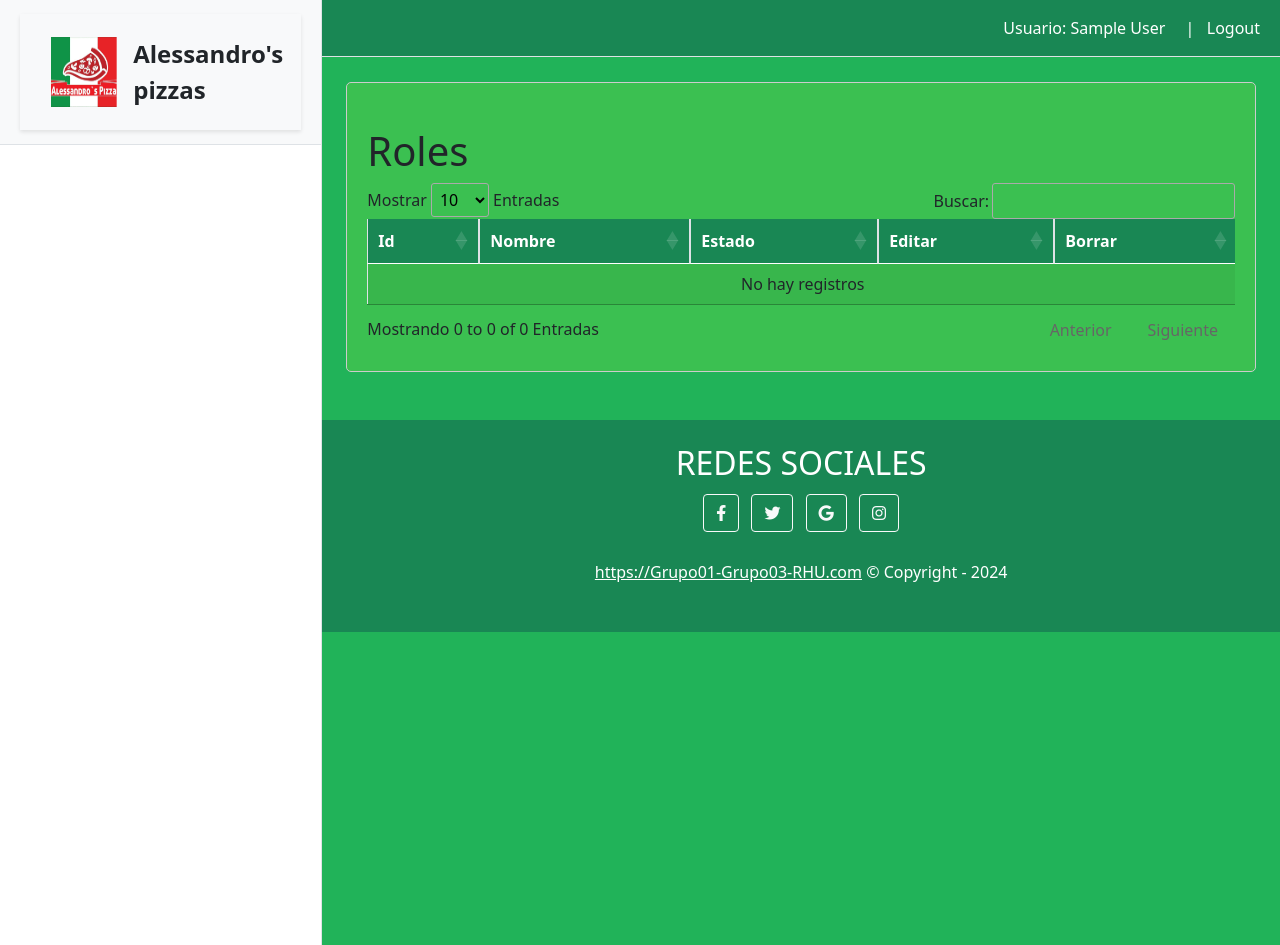
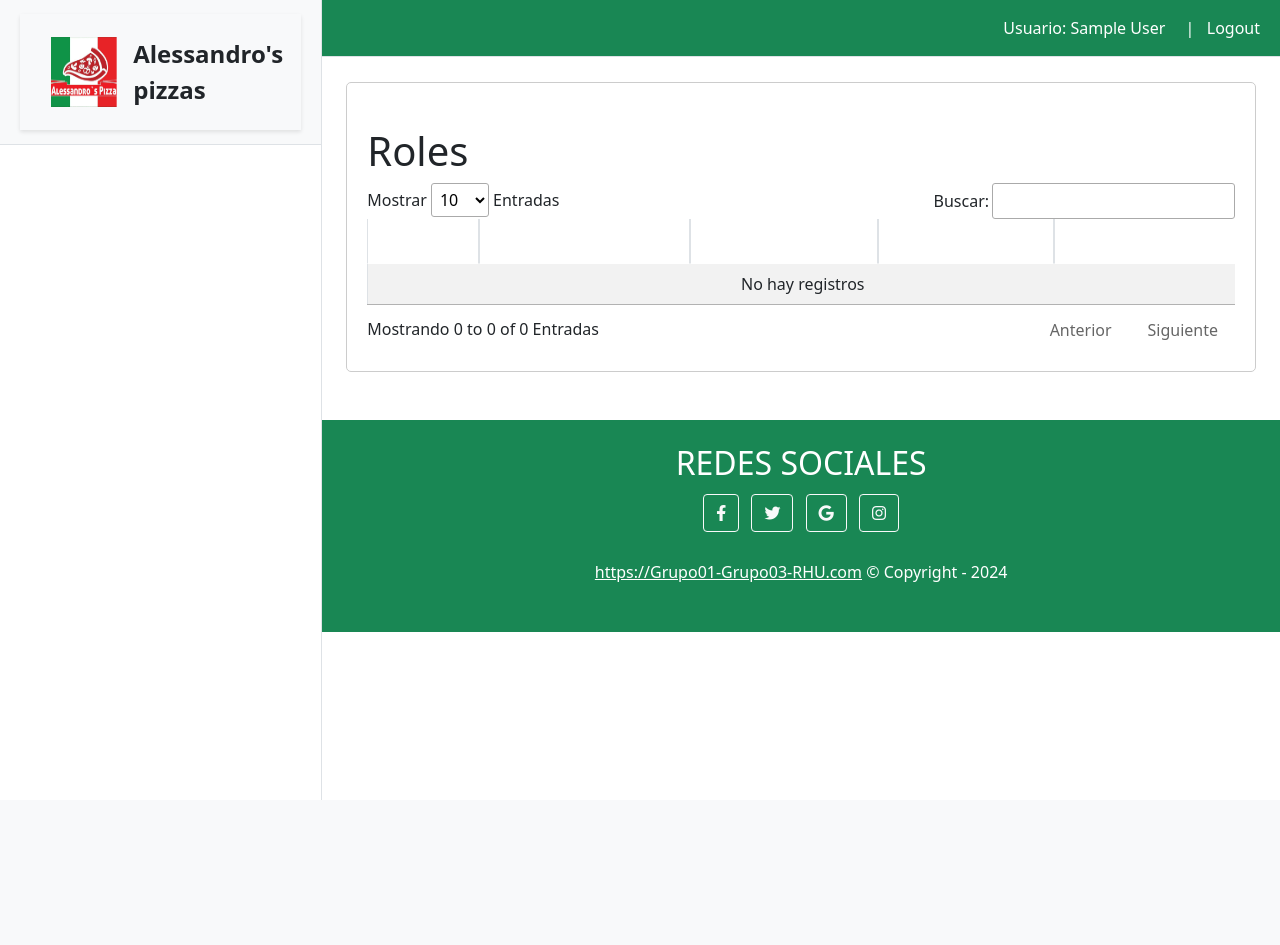
Before and after one commit to mmejia98/planillas, a PHP site: page /view/roles/index.php in a window 1280 px wide. After the commit the page ends 800 px from the top, so only its background shows below. Run offline with PHP 8.4, Linux system fonts and the light colour scheme; the visitor is signed in with stand-in values (Sample User, id 1); data that the repository does not hold is empty; some libraries are stand-ins or nearby versions.

Commit message:
corrigiendo

```diff
--- a/view/css/estilos.css
+++ b/view/css/estilos.css
@@ -1,13 +1,13 @@
 body {
   margin: 0;
   padding: 0;
-  background-color: #21b359;
+  background-color: white;
 }
 
 .fondo {
   width: 95%;
   padding: 20px;
-  background-color: #3bc051;
+  background-color: white;
   border: 1px solid #ccc;
   border-radius: 5px;
   margin-top: 25px;
--- a/view/empleados/index.php
+++ b/view/empleados/index.php
@@ -21,7 +21,7 @@ require_once("../master/head_mtto.php")
 
 <div class="table-responsive">
     <table id="datos_usuario" class="table table-bordered table-striped table-hover">
-    <thead class="bg-success text-white">
+    <thead class="bg-drak text-white">
             <tr>
                 <th>Id</th>
                 <th>Nombres</th>
--- a/view/home/index.php
+++ b/view/home/index.php
@@ -7,14 +7,14 @@
     require_once("../master/head_mtto.php")
 
 ?>
-
 <div class="container-fluid d-flex justify-content-center align-items-center" style="background-color: white; padding: 15px; ">
     <div style="text-align: center;">
         <h3 style="color: #333; font-weight: bold; margin-bottom: 20px; animation: slide-in 1s ease forwards;">Gestión de Nóminas en Alessandro's Pizzas</h3>
         <img id="imagenCambiante" src="../assets/pizzalogo.png" alt="Nomina" style="height: 450px; border-radius: 8px; box-shadow: 0 4px 8px rgba(0, 0, 0, 0.1); margin-bottom: 20px; animation: fade-in 1s ease forwards;">
-        <div id="reloj" style="font-size: 20px; color: #333; margin-top: 20px; animation: fade-in 1s ease forwards;"></div>
+        y<div id="reloj" style="font-size: 20px; color: #333; margin-top: 20px; animation: fade-in 1s ease forwards;"></div>
     </div>
 </div>
+
 <br>
 
 <?php
--- a/view/master/menu_vertical.php
+++ b/view/master/menu_vertical.php
@@ -7,7 +7,7 @@
             <span style="font-size: 24px; font-weight: bold;">Alessandro's pizzas</span>
         </div>
     </div>
-    <div class="list-group list-group-flush" id="sidebar-wrapper">
+    <div class="list-group list-group-flush">
         <?php
         if (isset($_SESSION['id_rol'])) {
             if ($_SESSION['id_rol'] == '1' || $_SESSION['id_rol'] == '3' || $_SESSION['id_rol'] == '4') {
--- a/view/roles/index.php
+++ b/view/roles/index.php
@@ -8,7 +8,7 @@
 ?>
         <div class="table-responsive">
             <table id="datos_usuario" class="table table-bordered table-striped">
-            <thead class="bg-success text-white">
+            <thead class="bg-drak text-white">
                     <tr>
                         <th>Id</th>
                         <th>Nombre</th>
--- a/view/usuarios/index.php
+++ b/view/usuarios/index.php
@@ -20,8 +20,7 @@
         <br />
         <div class="table-responsive">
             <table id="datos_usuario" class="table table-bordered table-striped">
-            <thead class="bg-success text-white">
-
+            <thead class="bg-drak text-white">
                     <tr>
                         <th>Id</th>
                         <th>Nombres</th>
```
